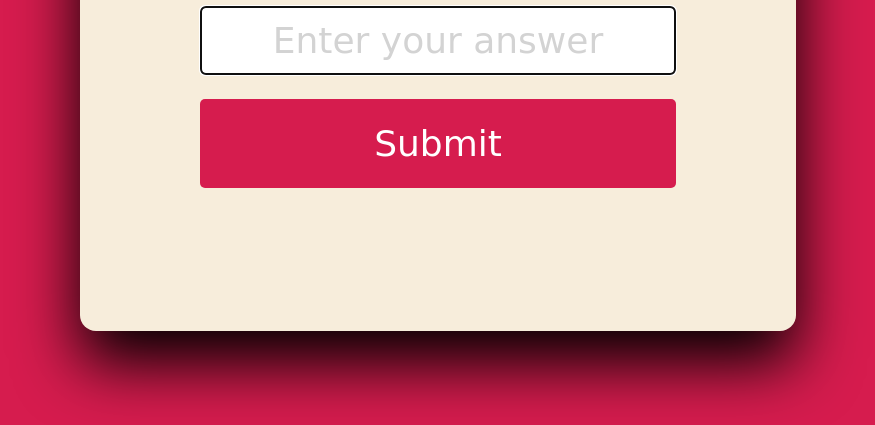
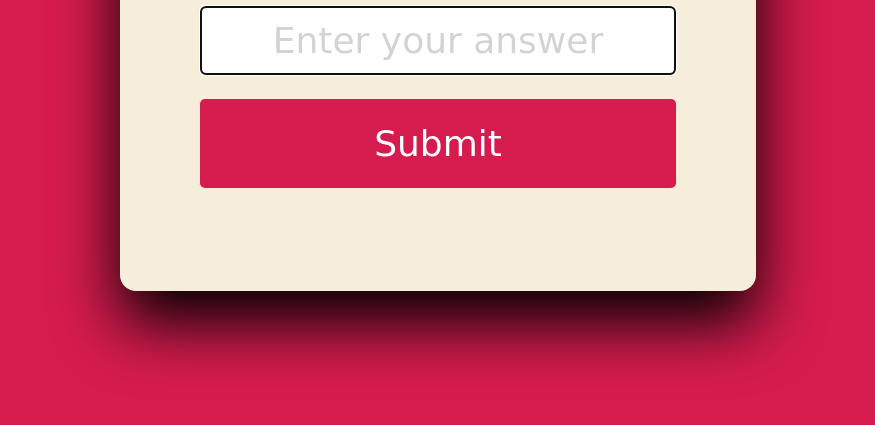
Before and after one commit to iamkk207/Multiplication-Quiz, a plain HTML site: page index.html in a window 1280 px wide. Shown: the part 375-800 px from the top of the page, without its empty margins (202-1077 px from the left). Drawn offline with Linux system fonts and the light colour scheme.

Commit message:
Update styles.css

```diff
--- a/styles.css
+++ b/styles.css
@@ -17,7 +17,7 @@ body{
 
 .form{
     background-color: #F7EDDB;
-    padding: 15vh;
+    padding: 10vh;
     box-shadow:0 4vh 8vh  #000;
     border-radius: 2vh;
     margin: 2%;
```
